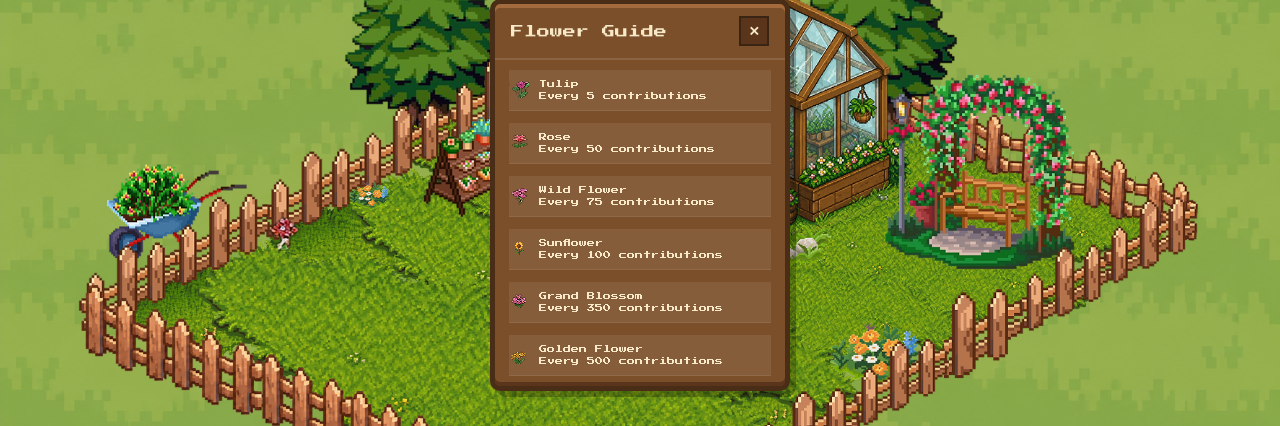
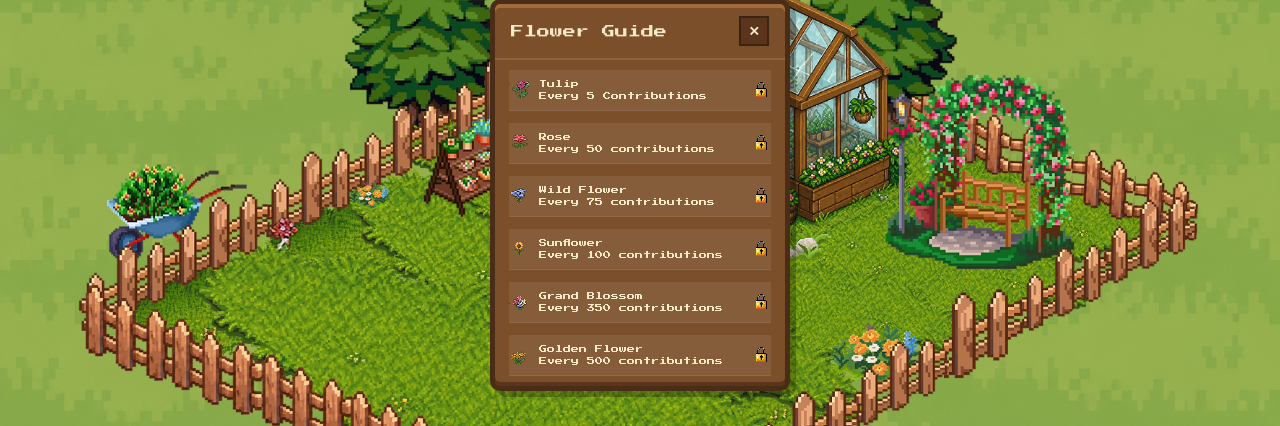
Before and after one commit to qrstajalli/BranchOut, a React (Vite) app: page /garden in a window 1280 px wide. Both pictures are taken after a click on the button 1115 px from the left and 735 px from the top of the page. Shown: the part 205-631 px from the top of the page. Built offline with nearby package versions, Linux system fonts and the light colour scheme.

Commit message:
fixed flower guide and logical bugs

```diff
--- a/src/garden.css
+++ b/src/garden.css
@@ -453,7 +453,7 @@
 .guide-list {
   padding: 10px 14px;
 }
-.guide-item {
+/*.guide-item {
   display: flex;
 
   align-items: center;
@@ -463,7 +463,8 @@
   padding: 8px 0;
 
   border-bottom: 1px solid rgba(255,255,255,0.08);
-}.guide-item {
+}*/
+.guide-item {
   display: flex;
 
   align-items: center;
@@ -484,3 +485,22 @@
 
   image-rendering: pixelated;
 }
+/*.locked-flower {
+  opacity: 0.35;
+}*/
+.locked-item {
+  opacity: 1;
+}
+.lock-icon {
+  width: 14px;
+  height: 14px;
+
+  margin-left: auto;
+
+  image-rendering: pixelated;
+
+  flex-shrink: 0;
+}
+.guide-text {
+  flex: 1;
+}
--- a/src/garden.jsx
+++ b/src/garden.jsx
@@ -23,9 +23,11 @@ import yellowflower from "./assets/yellowflower.png";
 import bluebigflower from "./assets/bluebigflower.png";
 import pinkbigflower from "./assets/pinkbigflower.png";
 import yellowbigflower from "./assets/yellowbigflower.png";
+import multibigflower from "./assets/multibigflower.png";
 
 import goldenflower from "./assets/goldenflower.png";
 import sunflower from "./assets/sunflower.png";
+import lockIcon from "./assets/lock.png";
 
 import { useState, useEffect } from "react";
 
@@ -230,52 +232,161 @@ function Garden() {
 
     <div className="guide-list">
 
-      <div className="guide-item">
-        <img src={pinktulip} alt="" />
+      <div
+  className={
+    totalCommits < 5
+      ? "guide-item locked-item"
+      : "guide-item"
+  }
+>
+
+  <img
+    src={pinktulip}
+    alt=""
+  />
+
   <div>
     <div>Tulip</div>
-          <div>Every 5 contributions</div>
-        </div>
+    <div>Every 5 Contributions</div>
   </div>
 
-      <div className="guide-item">
-        <img src={redrose} alt="" />
+  {totalCommits < 5 && (
+    <img
+      src={lockIcon}
+      alt=""
+      className="lock-icon"
+    />
+  )}
+
+</div>
+
+      <div
+  className={
+    totalCommits < 50
+      ? "guide-item locked-item"
+      : "guide-item"
+  }
+>
+
+  <img
+    src={redrose}
+    alt=""
+  />
         <div>
           <div>Rose</div>
           <div>Every 50 contributions</div>
         </div>
+       {totalCommits < 50 && (
+    <img
+      src={lockIcon}
+      alt=""
+      className="lock-icon"
+    />
+  )}
   </div>
 
-      <div className="guide-item">
-        <img src={pinkflower} alt="" />
+      <div
+  className={
+    totalCommits < 75
+      ? "guide-item locked-item"
+      : "guide-item"
+  }
+>
+
+  <img
+    src={blueflower}
+    alt=""
+  />
         <div>
           <div>Wild Flower</div>
           <div>Every 75 contributions</div>
         </div>
+
+       {totalCommits < 75 && (
+    <img
+      src={lockIcon}
+      alt=""
+      className="lock-icon"
+    />
+  )}
   </div>
 
-      <div className="guide-item">
-        <img src={sunflower} alt="" />
-        <div>
+      <div
+  className={
+    totalCommits < 100
+      ? "guide-item locked-item"
+      : "guide-item"
+  }
+>
+
+  <img
+    src={sunflower}
+    alt=""
+  />
+        <div className="guide-text">
           <div>Sunflower</div>
           <div>Every 100 contributions</div>
         </div>
+
+       {totalCommits < 100 && (
+    <img
+      src={lockIcon}
+      alt=""
+      className="lock-icon"
+    />
+  )}
   </div>
 
-      <div className="guide-item">
-        <img src={pinkbigflower} alt="" />
+      <div
+  className={
+    totalCommits < 350
+      ? "guide-item locked-item"
+      : "guide-item"
+  }
+>
+
+  <img
+    src={multibigflower}
+    alt=""
+  />
         <div>
           <div>Grand Blossom</div>
           <div>Every 350 contributions</div>
         </div>
+
+       {totalCommits < 350 && (
+    <img
+      src={lockIcon}
+      alt=""
+      className="lock-icon"
+    />
+  )}
   </div>
 
-      <div className="guide-item">
-        <img src={goldenflower} alt="" />
+      <div
+  className={
+    totalCommits < 500
+      ? "guide-item locked-item"
+      : "guide-item"
+  }
+>
+
+  <img
+    src={goldenflower}
+    alt=""
+  />
         <div>
           <div>Golden Flower</div>
           <div>Every 500 contributions</div>
         </div>
+
+       {totalCommits < 500 && (
+    <img
+      src={lockIcon}
+      alt=""
+      className="lock-icon"
+    />
+  )}
   </div>
 
     </div>
```
Also changed, not shown: src/assets/lock.png (added). Lines whose indentation alone changed are shown as unchanged.
